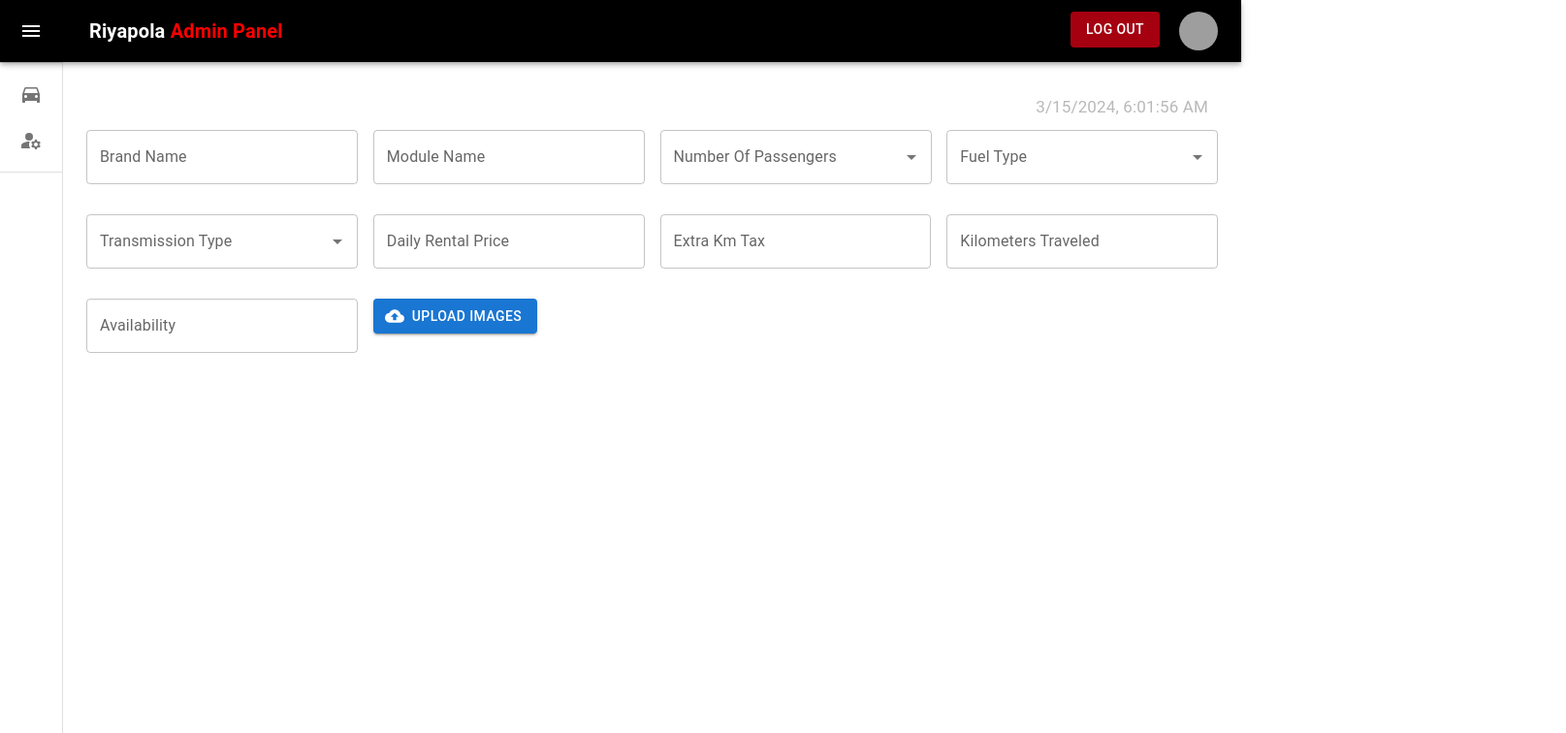
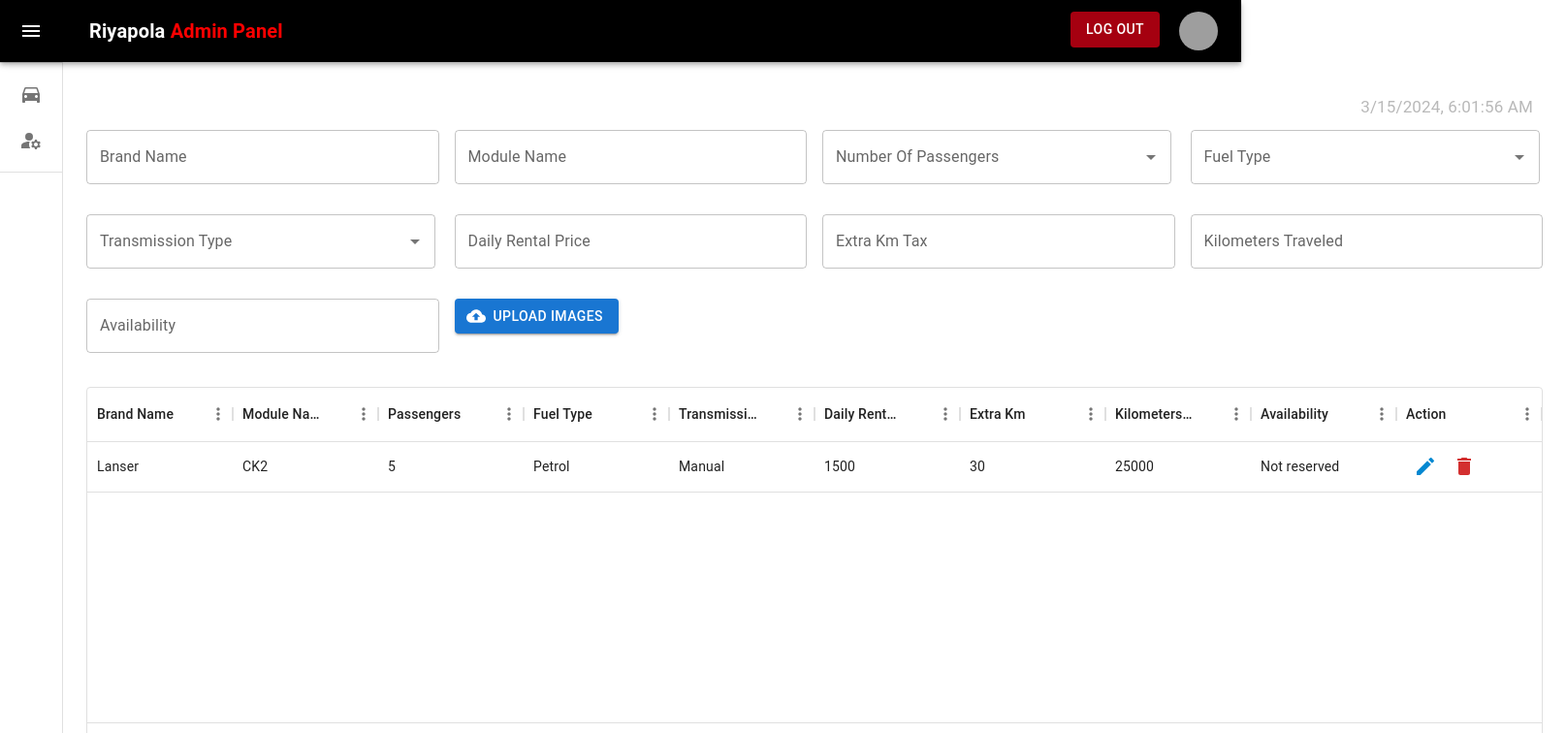
Before and after one commit to imeshhirushan2117/Riyapola_FrontEnd, a React (Vite) app: page /adminCar in a window 1280 px wide. Shown: the top 756 px of the page at 97% size, 1615 px wide, since content can reach past the window. Built offline with nearby package versions, Linux system fonts and the light colour scheme; sample sign-in values are in the browser's storage; grey boxes are pictures that could not be loaded.

Commit message:
added-car-table

```diff
--- a/src/pages/AdminAction/AdminAction.jsx
+++ b/src/pages/AdminAction/AdminAction.jsx
@@ -40,7 +40,7 @@ export default function AdminAction({}) {
     { field: 'role', headerName: 'Role', width: 200 },
     {
       field: 'actions',
-      headerName: 'Actions',
+      headerName: 'Action',
       width: 150,
       renderCell: (params) => (
         <div>
--- a/src/pages/AdminCar/AdminCar.jsx
+++ b/src/pages/AdminCar/AdminCar.jsx
@@ -9,6 +9,12 @@ import { styled } from '@mui/material/styles';
 import Button from '@mui/material/Button';
 import CloudUploadIcon from '@mui/icons-material/CloudUpload';
 import DateTime from '../../common/DateTime/DateTime';
+import { DataGrid } from '@mui/x-data-grid';
+import IconButton from '@mui/material/IconButton';
+import DeleteIcon from '@mui/icons-material/Delete';
+import EditIcon from '@mui/icons-material/Edit';
+
+
 export default function AdminCar() {
 
   const numberOfSeats = [
@@ -48,6 +54,49 @@ export default function AdminCar() {
     width: 1,
   });
 
+
+  const columns = [
+    { field: 'brandName', headerName: 'Brand Name', width: 150 },
+    { field: 'moduleName', headerName: 'Module Name', width: 150 },
+    { field: 'passengers', headerName: 'Passengers', width: 150 },
+    { field: 'fuelType', headerName: 'Fuel Type', width: 150 },
+    { field: 'tmType', headerName: 'Transmission Type', width: 150 },
+    { field: 'drPrice', headerName: 'Daily Rental Price', width: 150 },
+    { field: 'extraKm', headerName: 'Extra Km', width: 150 },
+    { field: 'traveled', headerName: 'Kilometers Traveled', width: 150 },
+    { field: 'availability', headerName: 'Availability', width: 150 },
+    {
+      field: 'actions',
+      headerName: 'Action',
+      width: 150,
+      renderCell: (params) => (
+        <div>
+          <IconButton
+            color='info'
+            aria-label="edit"
+            onClick={() => { openPopup(params.row) }}
+          >
+            <EditIcon />
+          </IconButton>
+
+          <IconButton
+            color='error'
+            aria-label="delete"
+            onClick={() => { deleted(params.row.id) }}
+          >
+            <DeleteIcon />
+          </IconButton>
+        </div>
+      ),
+    },
+  ];
+
+  const rows = [
+    { id : 1 , brandName :"Lanser" , moduleName:"CK2" , passengers:'5' , fuelType:'Petrol' ,tmType:"Manual" , drPrice:"1500" , extraKm:"30",traveled:"25000" , availability:"Not reserved"},
+
+  ];
+
+
   return (
     <Box>
 
@@ -75,7 +124,7 @@ export default function AdminCar() {
                 disablePortal
                 id="combo-box-demo"
                 options={numberOfSeats}
-                sx={{ width: 280 }}
+                sx={{ width: 360 }}
                 renderInput={(params) => <TextField {...params} label="Number Of Passengers" />}
                 onChange={(event, value) => console.log(value.value)}
               />
@@ -88,7 +137,7 @@ export default function AdminCar() {
                 disablePortal
                 id="combo-box-demo"
                 options={fuelType}
-                sx={{ width: 280 }}
+                sx={{ width: 360 }}
                 renderInput={(params) => <TextField {...params} label="Fuel Type" />}
                 onChange={(event, value) => console.log(value.value)}
               />
@@ -101,7 +150,7 @@ export default function AdminCar() {
                 disablePortal
                 id="combo-box-demo"
                 options={type}
-                sx={{ width: 280 }}
+                sx={{ width: 360 ,}}
                 renderInput={(params) => <TextField {...params} label="Transmission Type" />}
                 onChange={(event, value) => console.log(value.value)}
               />
@@ -147,9 +196,22 @@ export default function AdminCar() {
               </Button>
             </Box>
           </Grid>
+        </Grid>
+      </Box>
 
-
-        </Grid>
+      <Box sx={{marginTop:"20px"}}>
+      <div style={{ height: 400, width: '100%' }}>
+      <DataGrid
+        rows={rows}
+        columns={columns}
+        initialState={{
+          pagination: {
+            paginationModel: { page: 0, pageSize: 5 },
+          },
+        }}
+        pageSizeOptions={[5, 10]}
+      />
+    </div>
       </Box>
     </Box>
   )
```
